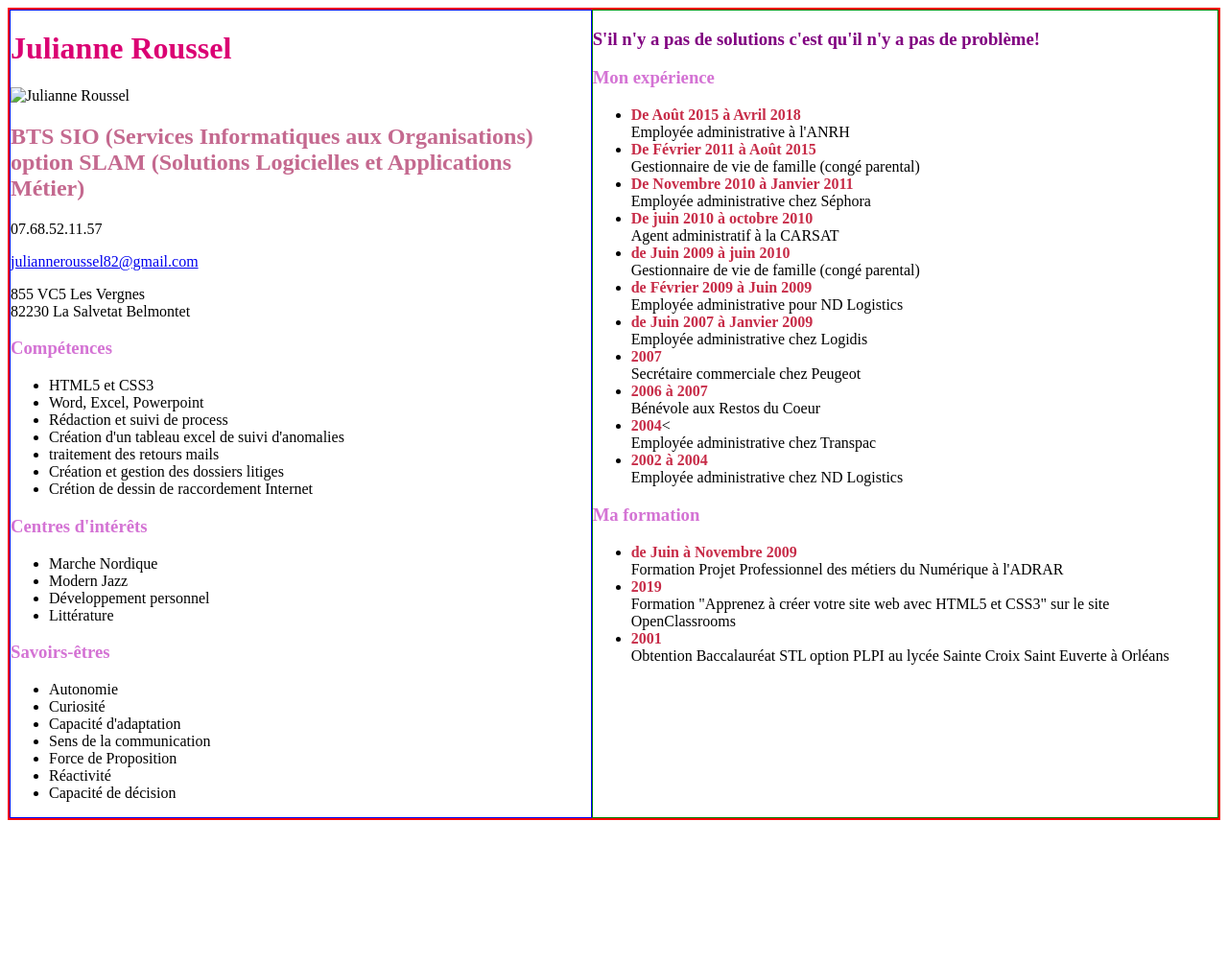
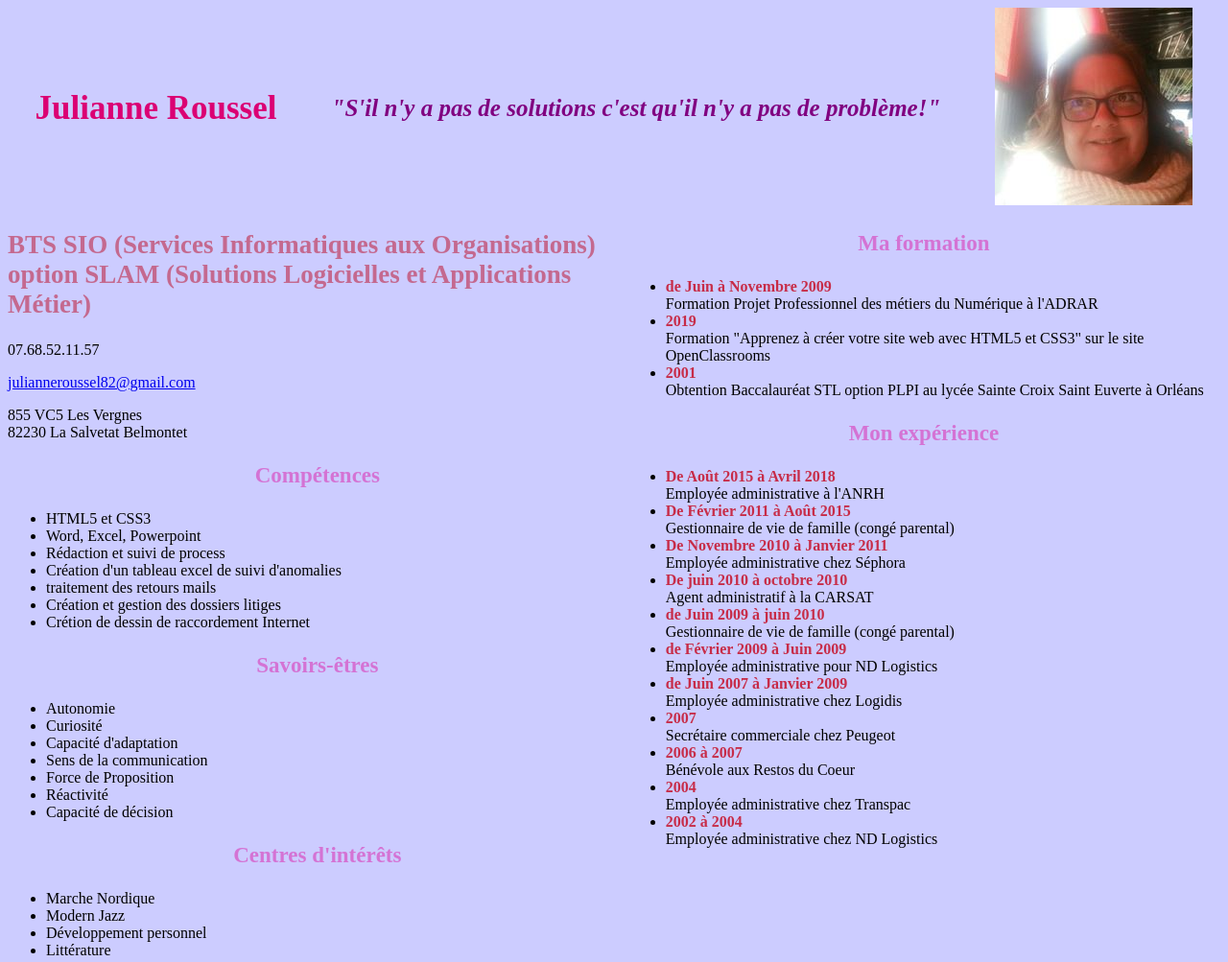
Before and after one commit to Charlirose82/CVjulianneroussel, a plain HTML site: page cvbtssio.html in a window 1280 px wide. Shown: the whole page at 96% size. Before the commit the page ends 863 px from the top, so only its background shows below. Drawn offline with Linux system fonts and the light colour scheme.

Commit message:
changement_couleur

```diff
--- a/cvbtssio.html
+++ b/cvbtssio.html
@@ -7,14 +7,15 @@
   </head>
 
   <body>
+        <div class="présentation">
+          <h1>Julianne Roussel</h1>
+          <h3>"S'il n'y a pas de solutions c'est qu'il n'y a pas de problème!"</h3>
+          <div class="image">
+          <img src="photo_cv.jpg" alt="Julianne Roussel">
+          </div>
+        </div>
    <div class="cv">
      <div class="gauche">
-       <div class="présentation">
-       <h1>Julianne Roussel</h1>
-       <div class="image">
-        <img src="photo cv.jpg" alt="Julianne Roussel">
-        </div>
-        </div>
        <div class="diplôme">
          <h2>BTS SIO (Services Informatiques aux Organisations)<br> option SLAM (Solutions Logicielles et Applications Métier)</h2>
        </div>
@@ -41,16 +42,7 @@
            <li>Crétion de dessin de raccordement Internet</li>
          </ul>
        </div>
-       <div class="centres d'intérêts">
-         <h3>Centres d'intérêts</h3>
-         <ul>
-           <li>Marche Nordique</li>
-           <li>Modern Jazz</li>
-           <li>Développement personnel</li>
-           <li>Littérature</li>
-         </ul>
-       </div>
-       <div class="savoir-être">
+       <div class="savoir_être">
           <h3>Savoirs-êtres</h3>
          <ul>
            <li>Autonomie</li>
@@ -62,11 +54,25 @@
            <li>Capacité de décision</li>
          </ul>
        </div>
+       <div class="centres_d'intérêts">
+         <h3>Centres d'int&eacute;r&ecirc;ts</h3>
+         <ul>
+           <li>Marche Nordique</li>
+           <li>Modern Jazz</li>
+           <li>Développement personnel</li>
+           <li>Littérature</li>
+         </ul>
+       </div>
      </div>
      <div class="droite">
-       <div class="accroche">
-         <h3>S'il n'y a pas de solutions c'est qu'il n'y a pas de problème!</h3>
-       </div>
+       <div class="formation">
+          <h3>Ma formation</h3>
+          <ul>
+          <li><span>de Juin à Novembre 2009</span><br> Formation Projet Professionnel des métiers du Numérique à l'ADRAR</li>
+          <li><span>2019</span><br> Formation "Apprenez à créer votre site web avec HTML5 et CSS3" sur le site OpenClassrooms</li>
+          <li><span>2001</span><br>Obtention Baccalauréat STL option PLPI au lycée Sainte Croix Saint Euverte à Orléans</li>
+        </ul>
+        </div>
        <div class="expérience">
          <h3>Mon expérience </h3>
             <ul>
@@ -79,18 +85,11 @@
               <li><span>de Juin 2007 à Janvier 2009</span><br> Employée administrative chez Logidis</li>
               <li><span>2007</span><br> Secrétaire commerciale chez Peugeot</li>
               <li><span>2006 à 2007</span><br>Bénévole aux Restos du Coeur</li>
-              <li><span>2004</span><<br>Employée administrative chez Transpac</li>
+              <li><span>2004</span><br>Employée administrative chez Transpac</li>
               <li><span>2002 à 2004</span><br>Employée administrative chez ND Logistics</li>
            </ul>
        </div>
-       <div class="formation">
-          <h3>Ma formation</h3>
-          <ul>
-          <li><span>de Juin à Novembre 2009</span><br> Formation Projet Professionnel des métiers du Numérique à l'ADRAR</li>
-          <li><span>2019</span><br> Formation "Apprenez à créer votre site web avec HTML5 et CSS3" sur le site OpenClassrooms</li>
-          <li><span>2001</span><br>Obtention Baccalauréat STL option PLPI au lycée Sainte Croix Saint Euverte à Orléans</li>
-        </ul>
-        </div>
+
      </div>
    </div>
 
--- a/style_cv.css
+++ b/style_cv.css
@@ -1,43 +1,48 @@
 body
 {
-	background-color: rgb(255,228,196)
-	font-family: "comic sans mc";
+	background-color: rgb(204,204,255);
+
 }
 h3
 {
 	color: rgb(212,115,212);
+	font-size: 23px;
 }
 .cv
 {
 	display: flex;
-	border: 2px solid red;
+	justify-content: space-around;
+
 }
-.gauche
+.cv h3
 {
-	border: 1px solid blue;
-	display: inline-block;
+	display: flex;
+	justify-content: center;
 }
+
 .présentation h1
 {
 	color: rgb(219,0,115);
+	font-size: 35px;
 }
-
+.présentation
+{
+	display: flex;
+	justify-content: space-around;
+	align-items: center;
+}
 .diplôme
 {
 	color: rgb(196,105,143);
+	font-size: 18px;
 }
 
-.droite
-{
-	border: 1px solid green;
-	display: inline-block;
-	vertical-align: top;
-	justify-content: flex-end;
-	align-items: flex-start;
-}
-.accroche h3
+
+.présentation h3
 {
 	color: rgb(128,0,128);
+	font-size: 25px;
+	font-style: italic;
 }
 .expérience span
 {
```
